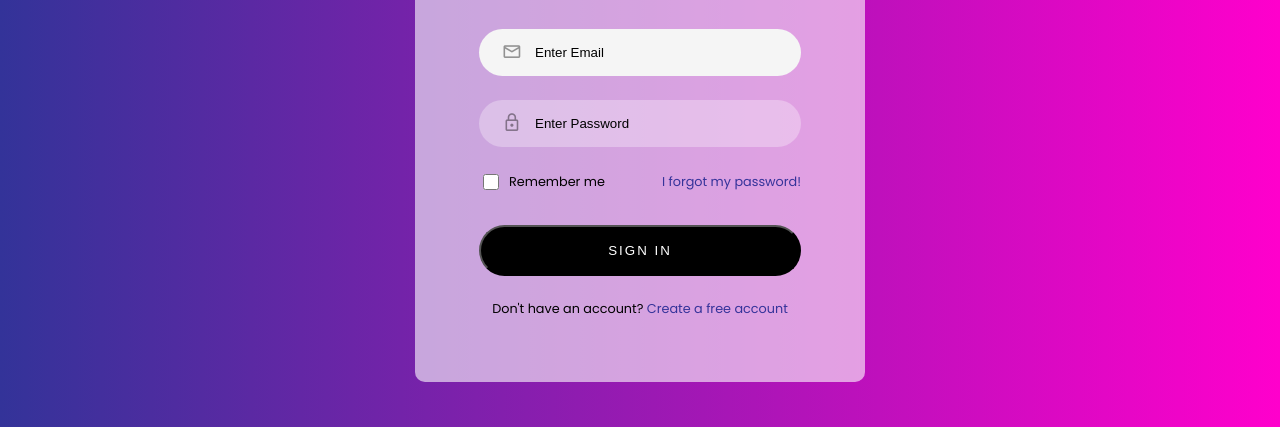
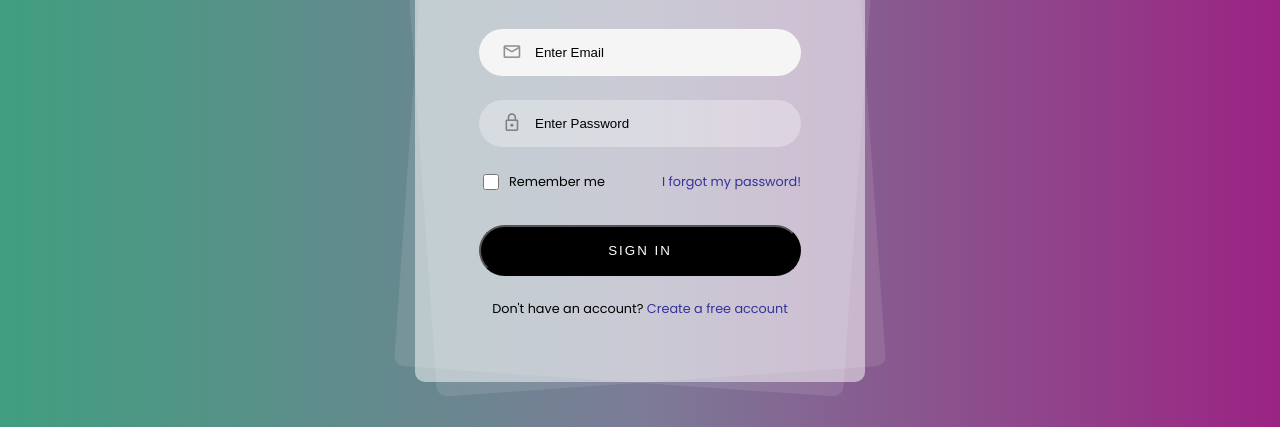
Before and after one commit to Krevetych/LogIn-Page-, a plain HTML site: page index.html in a window 1280 px wide. Shown: the part 276-703 px from the top of the page. Drawn offline with nearby package versions, Linux system fonts and the light colour scheme.

Commit message:
Update main.css

```diff
--- a/css/main.css
+++ b/css/main.css
@@ -5,7 +5,7 @@
 body {
 	font-family: 'Poppins', sans-serif;
 	min-height: 100vh;
-	background: linear-gradient(to right, #333399, #ff00cc);
+	background: linear-gradient(to right, rgb(64, 158, 127), rgb(124, 124, 151), #9b2383);
 	display: flex;
 	align-items: center;
 	justify-content: center;
@@ -25,7 +25,7 @@ body {
 	background: rgba(255, 255, 255, .1);
 	inset: 0;
 	border-radius: 10px;
-/* 	transform: rotate(-4deg); */
+	transform: rotate(-4deg);
 	z-index: -1;
 }
 
@@ -35,7 +35,7 @@ body {
 	background: rgba(255, 255, 255, .1);
 	inset: 0;
 	border-radius: 10px;
-/* 	transform: rotate(4deg); */
+	transform: rotate(4deg);
 	z-index: -1;
 }
 
@@ -170,6 +170,10 @@ body {
 	font-size: calc(1rem * .8);
 }
 
+#text {
+	margin-bottom: 18px;
+}
+
 .login-card-social-btns {
 	display: flex;
 	align-items: center;
```
